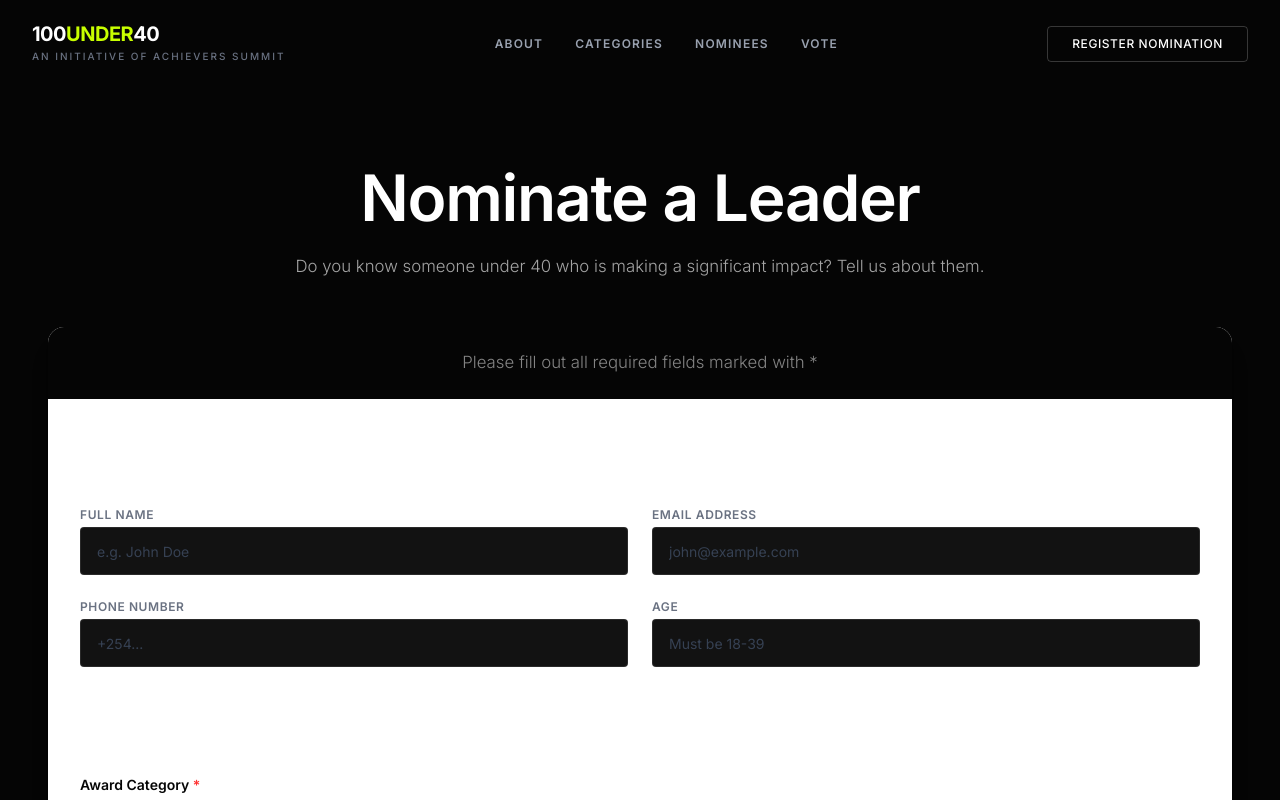
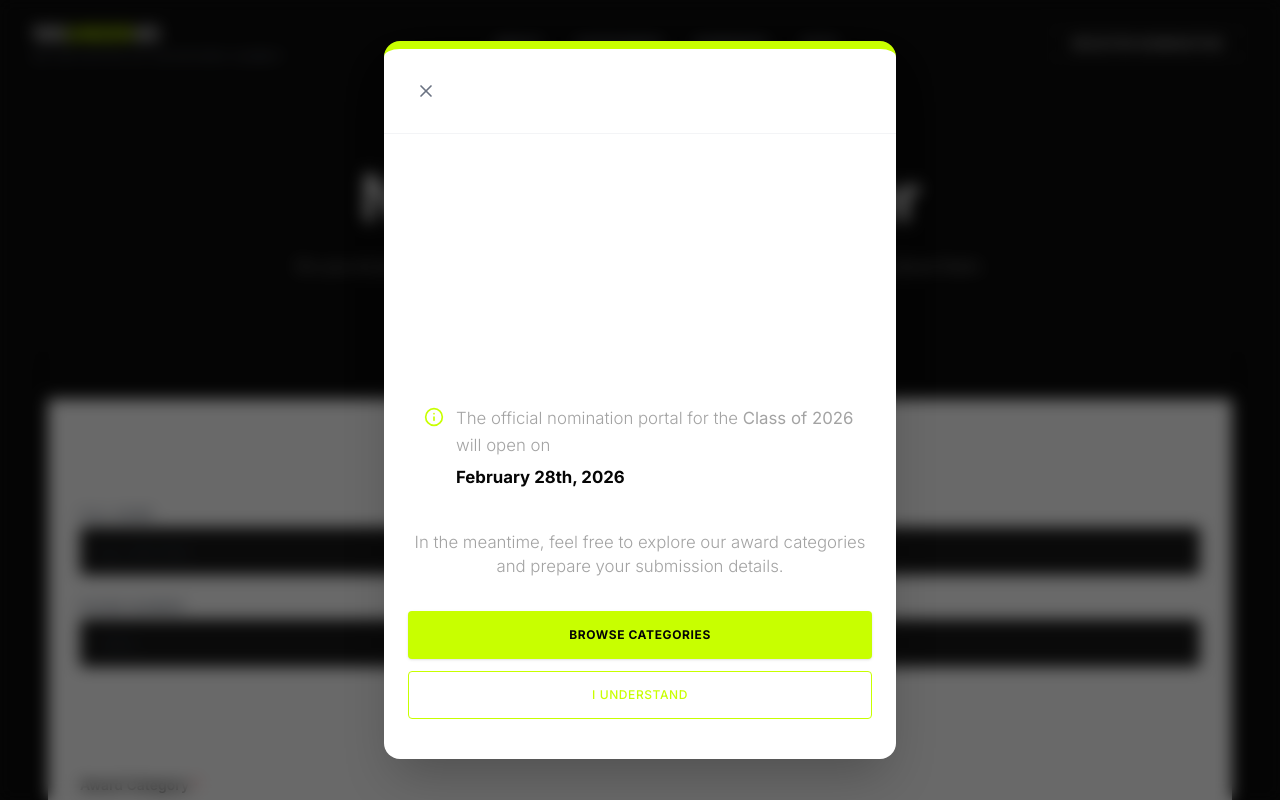
Before and after one commit to muwagunprecious/100under40, a Next.js app: page /nominate in a window 1280 px wide. Shown: the top 800 px of the page. Built offline with nearby package versions, Linux system fonts and the light colour scheme.

Commit message:
feat: add nomination start popup and block submission before Feb 28, 2026

```diff
--- a/app/nominate/page.tsx
+++ b/app/nominate/page.tsx
@@ -10,6 +10,8 @@ import Textarea from '@/components/ui/Textarea';
 import { Loader2, CheckCircle2 } from 'lucide-react';
 import Link from 'next/link';
 import { cn } from '@/lib/utils';
+import NominationPopup from '@/components/nomination/NominationPopup';
+import { useEffect } from 'react';
 
 // Mock categories for dropdown
 const categories = [
@@ -29,6 +31,17 @@ export default function NominatePage() {
     const [isSubmitting, setIsSubmitting] = useState(false);
     const [isSuccess, setIsSuccess] = useState(false);
     const [error, setError] = useState<string | null>(null);
+    const [showPopup, setShowPopup] = useState(false);
+
+    useEffect(() => {
+        // Nomination starts February 28th, 2026
+        const startDate = new Date('2026-02-28');
+        const currentDate = new Date();
+
+        if (currentDate < startDate) {
+            setShowPopup(true);
+        }
+    }, []);
 
     const {
         register,
@@ -40,6 +53,15 @@ export default function NominatePage() {
     });
 
     const onSubmit = async (data: NominationFormData) => {
+        // Double check start date on submission
+        const startDate = new Date('2026-02-28');
+        const currentDate = new Date();
+
+        if (currentDate < startDate) {
+            setShowPopup(true);
+            return;
+        }
+
         setIsSubmitting(true);
         setError(null);
         try {
@@ -100,6 +122,7 @@ export default function NominatePage() {
 
     return (
         <div className="min-h-screen bg-[var(--grey-soft)] py-20 px-4">
+            <NominationPopup isOpen={showPopup} onClose={() => setShowPopup(false)} />
             <div className="container mx-auto max-w-3xl">
                 <div className="text-center mb-12">
                     <h1 className="text-4xl font-black mb-4">Nominate a Leader</h1>
--- /dev/null
+++ b/components/nomination/NominationPopup.tsx
@@ -0,0 +1,53 @@
+'use client';
+
+import Modal from '../ui/Modal';
+import Button from '../ui/Button';
+import { Calendar, Info } from 'lucide-react';
+import Link from 'next/link';
+
+interface NominationPopupProps {
+    isOpen: boolean;
+    onClose: () => void;
+}
+
+export default function NominationPopup({ isOpen, onClose }: NominationPopupProps) {
+    return (
+        <Modal
+            isOpen={isOpen}
+            onClose={onClose}
+            showCloseButton={true}
+            className="border-t-8 border-[var(--primary)]"
+        >
+            <div className="text-center py-4">
+                <div className="w-16 h-16 bg-[var(--primary-soft)] rounded-full flex items-center justify-center mx-auto mb-6">
+                    <Calendar className="h-8 w-8 text-[var(--primary-dark)]" />
+                </div>
+
+                <h2 className="text-2xl font-black mb-3">Nomination Starting Soon!</h2>
+
+                <div className="bg-[var(--grey-soft)] p-4 rounded-xl mb-6 flex items-start gap-3 text-left">
+                    <Info className="w-5 h-5 text-[var(--primary)] shrink-0 mt-0.5" />
+                    <p className="text-sm text-gray-700 leading-relaxed">
+                        The official nomination portal for the <strong>Class of 2026</strong> will open on
+                        <span className="text-black font-bold block mt-1">February 28th, 2026</span>
+                    </p>
+                </div>
+
+                <p className="text-gray-500 text-sm mb-8">
+                    In the meantime, feel free to explore our award categories and prepare your submission details.
+                </p>
+
+                <div className="flex flex-col gap-3">
+                    <Link href="/categories" className="w-full">
+                        <Button className="w-full font-bold" onClick={onClose}>
+                            Browse Categories
+                        </Button>
+                    </Link>
+                    <Button variant="outline" className="w-full" onClick={onClose}>
+                        I Understand
+                    </Button>
+                </div>
+            </div>
+        </Modal>
+    );
+}
--- /dev/null
+++ b/components/ui/Modal.tsx
@@ -0,0 +1,71 @@
+'use client';
+
+import { ReactNode, useEffect, useRef } from 'react';
+import { X } from 'lucide-react';
+import { cn } from '@/lib/utils';
+
+interface ModalProps {
+    isOpen: boolean;
+    onClose: () => void;
+    children: ReactNode;
+    title?: string;
+    className?: string;
+    showCloseButton?: boolean;
+}
+
+export default function Modal({
+    isOpen,
+    onClose,
+    children,
+    title,
+    className,
+    showCloseButton = true,
+}: ModalProps) {
+    const modalRef = useRef<HTMLDivElement>(null);
+
+    // Close on escape key
+    useEffect(() => {
+        const handleEscape = (e: KeyboardEvent) => {
+            if (e.key === 'Escape') onClose();
+        };
+
+        if (isOpen) {
+            document.addEventListener('keydown', handleEscape);
+            document.body.style.overflow = 'hidden';
+        }
+
+        return () => {
+            document.removeEventListener('keydown', handleEscape);
+            document.body.style.overflow = 'unset';
+        };
+    }, [isOpen, onClose]);
+
+    if (!isOpen) return null;
+
+    return (
+        <div className="fixed inset-0 z-[100] flex items-center justify-center p-4 bg-black/60 backdrop-blur-sm animate-in fade-in duration-300">
+            <div
+                ref={modalRef}
+                className={cn(
+                    "bg-white rounded-2xl shadow-2xl w-full max-w-lg overflow-hidden animate-in zoom-in-95 duration-300",
+                    className
+                )}
+            >
+                {(title || showCloseButton) && (
+                    <div className="flex items-center justify-between p-6 border-b border-gray-100">
+                        {title && <h3 className="text-xl font-bold">{title}</h3>}
+                        {showCloseButton && (
+                            <button
+                                onClick={onClose}
+                                className="p-2 rounded-full hover:bg-gray-100 transition-colors text-gray-500 hover:text-black"
+                            >
+                                <X className="w-5 h-5" />
+                            </button>
+                        )}
+                    </div>
+                )}
+                <div className="p-6">{children}</div>
+            </div>
+        </div>
+    );
+}
```
